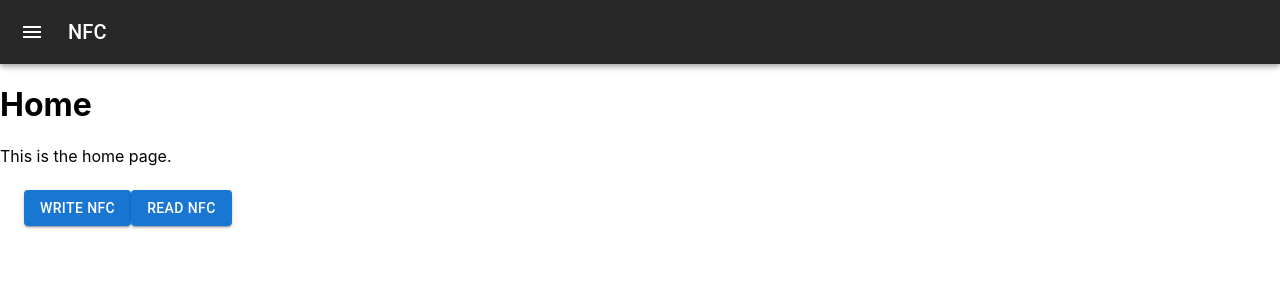
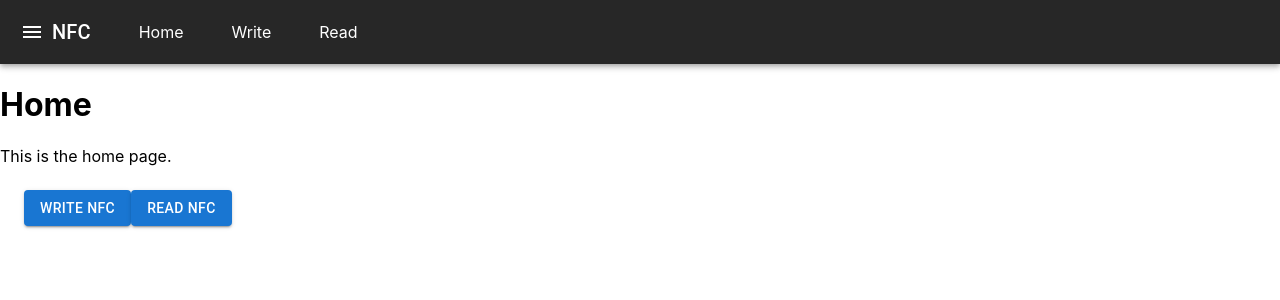
Before and after one commit to FatimaExcite/NFC_Menu, a React (Create React App) app: page / in a window 1280 px wide. Shown: the top 300 px of the page. Built offline with nearby package versions, Linux system fonts and the light colour scheme.

Commit message:
add navigation

```diff
--- a/src/App.js
+++ b/src/App.js
@@ -3,12 +3,16 @@ import "./App.css";
 import AppBarDark from "./components/AppBar";
 import { Box } from "@mui/material";
 import Home from "../src/routes/home";
+import Write from "./routes/write";
+import Read from "./routes/read";
 
 function App() {
   return (
     <Routes>
       <Route path={"/"} element={<Layout />}>
         <Route index element={<Home />} />
+        <Route path={"write"} element={<Write />} />
+        <Route path={"read"} element={<Read />} />
       </Route>
     </Routes>
   );
--- a/src/components/AppBar/index.js
+++ b/src/components/AppBar/index.js
@@ -6,6 +6,9 @@ import Typography from "@mui/material/Typography";
 import IconButton from "@mui/material/IconButton";
 import MenuIcon from "@mui/icons-material/Menu";
 import { ThemeProvider, createTheme } from "@mui/material/styles";
+import { Link } from "react-router-dom";
+//import LinkM from "@mui/material/Link";
+import { Link as LinkM } from "@mui/material";
 
 function appBarLabel(label) {
   return (
@@ -13,7 +16,7 @@ function appBarLabel(label) {
       <IconButton edge="start" color="inherit" aria-label="menu" sx={{ mr: 2 }}>
         <MenuIcon />
       </IconButton>
-      <Typography variant="h6" noWrap component="div" sx={{ flexGrow: 1 }}>
+      <Typography variant="h6" noWrap component="div">
         {label}
       </Typography>
     </Toolbar>
@@ -30,11 +33,37 @@ const darkTheme = createTheme({
 });
 
 export default function AppBarDark() {
+  const pages = [
+    { name: "Home", path: "/" },
+    { name: "Write", path: "write" },
+    { name: "Read", path: "read" },
+  ];
+
   return (
-    <Stack spacing={2} sx={{ flexGrow: 1 }}>
+    <Stack>
       <ThemeProvider theme={darkTheme}>
         <AppBar position="static" color="primary">
-          {appBarLabel("NFC")}
+          <Toolbar sx={{ display: "flex" }}>
+            <IconButton edge="start" color="inherit" aria-label="menu">
+              <MenuIcon />
+            </IconButton>
+            <Typography variant="h6" noWrap>
+              NFC
+            </Typography>
+            <Toolbar sx={{ display: "flex", justifyContent: "right" }}>
+              {pages.map((page, index) => (
+                <LinkM sx={{ ml: 3, mr: 3 }} component="button" underline="hover">
+                  <Link
+                    to={page.path}
+                    key={index}
+                    style={{ textDecoration: "none", color: "white" }}
+                  >
+                    {page.name}
+                  </Link>
+                </LinkM>
+              ))}
+            </Toolbar>
+          </Toolbar>
         </AppBar>
       </ThemeProvider>
     </Stack>
--- /dev/null
+++ b/src/routes/read/index.js
@@ -0,0 +1,7 @@
+export default function Read() {
+  return (
+    <div>
+      <h1>Read</h1>
+    </div>
+  );
+}
--- /dev/null
+++ b/src/routes/write/index.js
@@ -0,0 +1,7 @@
+export default function Write() {
+  return (
+    <div>
+      <h1>Write</h1>
+    </div>
+  );
+}
```
